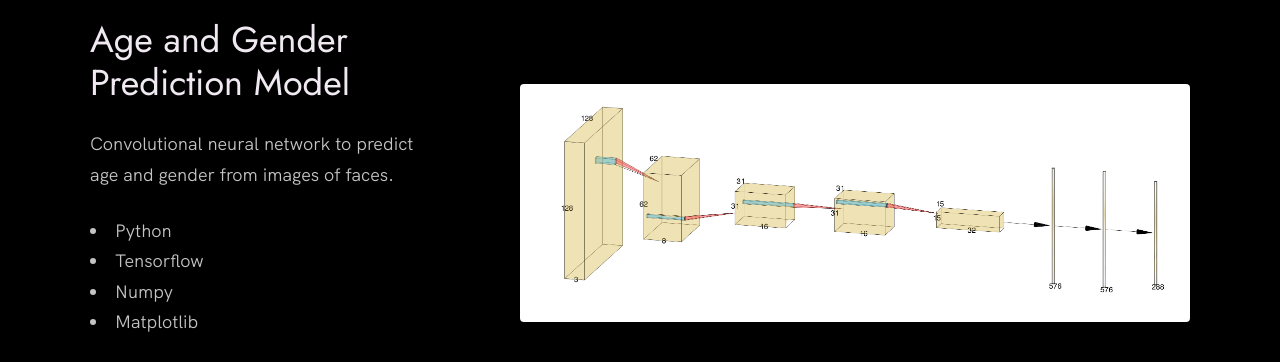
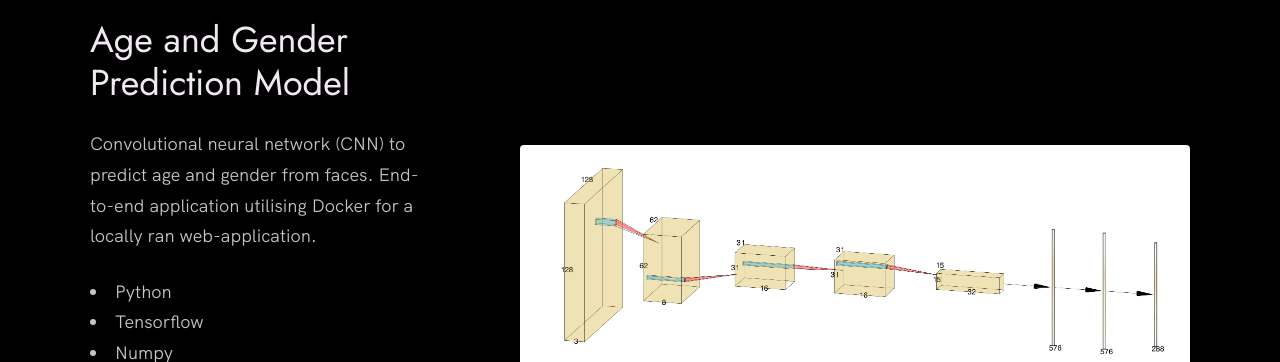
Before and after one commit to G-Baudelaire/G-Baudelaire.github.io, a plain HTML site: page index.html in a window 1280 px wide. Shown: the part 1050-1412 px from the top of the page. Drawn offline with Linux system fonts and the light colour scheme.

Commit message:
Update CNN project.

```diff
--- a/index.html
+++ b/index.html
@@ -58,12 +58,15 @@
         <div class="work__box">
           <div class="work__text">
             <h3>Age and Gender Prediction Model</h3>
-            <p>Convolutional neural network to predict age and gender from images of faces.</p>
+            <p>Convolutional neural network (CNN) to predict age and gender from faces. End-to-end application utilising
+              Docker for a locally ran web-application.</p>
             <ul class="work__list">
               <li>Python</li>
               <li>Tensorflow</li>
               <li>Numpy</li>
               <li>Matplotlib</li>
+              <li>Docker</li>
+              <li>FastAPI</li>
             </ul>
 
             <div class="work__links">
```
